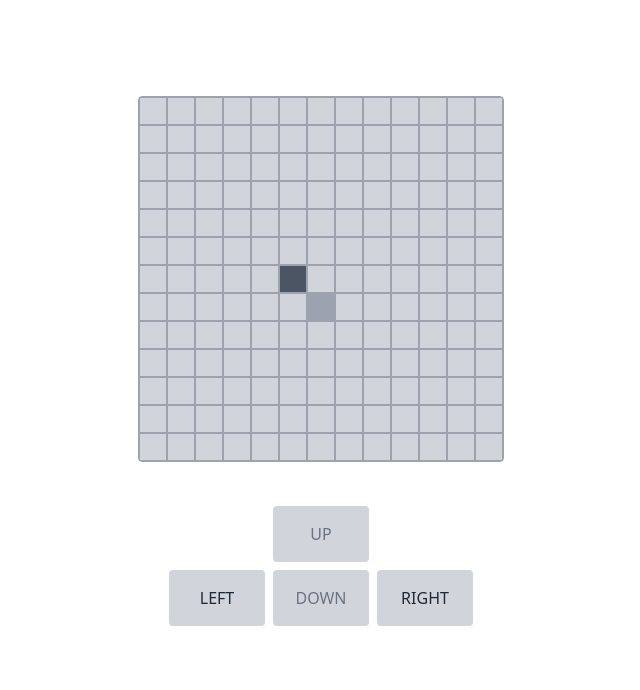
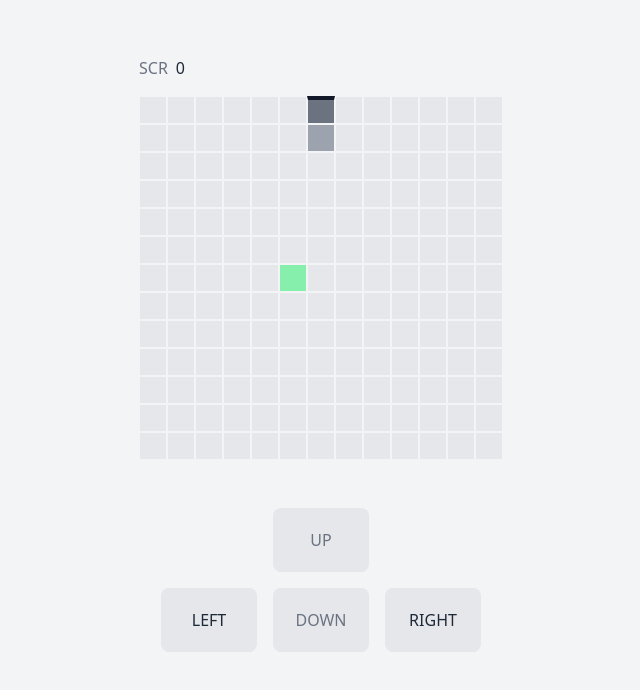
Before and after one commit to eyenalxai/snake, a React (Vite) app: page / in a window 1280 px wide. Shown: the top 690 px of the page, without its empty margins (319-959 px from the left). Built offline with nearby package versions, Linux system fonts and the light colour scheme.

Commit message:
feat: add restart, score, dark theme

```diff
--- a/src/App.tsx
+++ b/src/App.tsx
@@ -5,19 +5,22 @@ import {
   checkBodyCollision,
   decreaseSpeed,
   generateFruitPosition,
-  isValidKeypress,
   updateBody,
-  updatePosition
+  updatePosition,
+  wasdListener
 } from "./util"
 import { Playfield } from "./component/playfield/Playfield"
 import { Controls } from "./component/controls/Controls"
+import { Container } from "./component/Container"
+import { STARTING_HEAD_POSITION, STARTING_SNAKE_SIZE, STARTING_SPEED } from "./config"
+import { Menu } from "./component/menu/Menu"
 
 export function App() {
-  const [collision, setCollision] = useState(false)
+  const [isCollision, setIsCollision] = useState(false)
 
-  const [headPosition, setHeadPosition] = useState<Position>([6, 6])
-  const [snakeBody, setSnakeBody] = useState<Position[]>([headPosition])
-  const [fruitPosition, setFruitPosition] = useState(generateFruitPosition(snakeBody))
+  const [headPosition, setHeadPosition] = useState<Position>(STARTING_HEAD_POSITION)
+  const [snakeBody, setSnakeBody] = useState<Position[]>([STARTING_HEAD_POSITION])
+  const [fruitPosition, setFruitPosition] = useState(generateFruitPosition([STARTING_HEAD_POSITION]))
 
   const [direction, setDirection] = useState<Direction>("up")
 
@@ -27,54 +30,59 @@ export function App() {
     setDirection(data)
   }
 
-  const [speed, setSpeed] = useState(200)
-  const [snakeSize, setSnakeSize] = useState(1)
+  const [speed, setSpeed] = useState(STARTING_SPEED)
+  const [snakeSize, setSnakeSize] = useState(STARTING_SNAKE_SIZE)
 
-  const [, setScore] = useState(0)
+  const [score, setScore] = useState(0)
+
+  const playfieldRef = useRef<HTMLDivElement>(null)
+
+  function restart() {
+    if (playfieldRef.current) playfieldRef.current.focus()
+    setHeadPosition(STARTING_HEAD_POSITION)
+    setSnakeBody([STARTING_HEAD_POSITION])
+    setDirection("up")
+
+    setSpeed(STARTING_SPEED)
+    setSnakeSize(STARTING_SNAKE_SIZE)
+    setScore(0)
+
+    setIsCollision(false)
+  }
 
   useEffect(() => {
     const interval = setInterval(() => {
-      setHeadPosition((currentLoc) => updatePosition(direction, currentLoc))
-      if (checkBodyCollision(snakeBody, headPosition)) setCollision(true)
+      if (checkBodyCollision(snakeBody, updatePosition(direction, headPosition))) setIsCollision(true)
+      if (!isCollision) {
+        setHeadPosition(updatePosition(direction, headPosition))
+        setSnakeBody(updateBody(snakeBody, headPosition, snakeSize))
 
-      if (isEqual(headPosition, fruitPosition)) {
-        setScore((sc) => sc + 10)
-        setSnakeSize((sz) => sz + 1)
-        setFruitPosition(generateFruitPosition(snakeBody))
-        setSpeed((sp) => decreaseSpeed(sp))
+        if (isEqual(headPosition, fruitPosition)) {
+          setSnakeSize((sz) => sz + 1)
+          setScore((sc) => sc + snakeSize + 1)
+          setFruitPosition(generateFruitPosition(snakeBody))
+          setSpeed((sp) => decreaseSpeed(sp))
+        }
       }
-      if (!collision) setSnakeBody(updateBody(snakeBody, headPosition, snakeSize))
     }, speed)
 
-    window.addEventListener("keypress", (e) => {
-      const { key } = e
-      if (isValidKeypress(key, directionRef.current)) {
-        switch (key) {
-          case "w":
-            setDirectionRef("up")
-            break
-          case "a":
-            setDirectionRef("left")
-            break
-          case "s":
-            setDirectionRef("down")
-            break
-          case "d":
-            setDirectionRef("right")
-            break
-          default:
-            break
-        }
-      }
-    })
+    window.addEventListener("keypress", (e) => wasdListener(e, directionRef, setDirectionRef))
 
     return () => clearInterval(interval)
-  }, [direction, collision, fruitPosition, headPosition, snakeBody, snakeSize, speed])
+  }, [direction, isCollision, fruitPosition, headPosition, snakeBody, snakeSize, speed])
 
   return (
-    <div className="container mx-auto mt-24 max-w-max">
-      <Playfield fruitPosition={fruitPosition} snakeBody={snakeBody} />
+    <Container>
+      <Menu score={score} isCollision={isCollision} restart={() => restart()} />
+
+      <Playfield
+        ref={playfieldRef}
+        fruitPosition={fruitPosition}
+        snakeBody={snakeBody}
+        headPosition={headPosition}
+        currentDirection={direction}
+      />
       <Controls currentDirection={direction} onClick={setDirection} />
-    </div>
+    </Container>
   )
 }
--- /dev/null
+++ b/src/component/Container.tsx
@@ -0,0 +1,9 @@
+import { ReactNode } from "react"
+
+export function Container({ children }: { children: ReactNode }) {
+  return (
+    <div className="container mx-auto mt-14 max-w-max">
+      {children}
+    </div>
+  )
+}
--- a/src/component/controls/DirectionButton.tsx
+++ b/src/component/controls/DirectionButton.tsx
@@ -14,10 +14,11 @@ export function DirectionButton({ direction, currentDirection, onClick }: Contro
       disabled={disabled}
       onClick={() => onClick(direction)}
       type="button"
-      className={`w-24 h-14 transition bg-gray-300
-        ${disabled ? "text-gray-500" : "text-gray-800"}
+      className={`
+        w-24 h-16 m-2 transition duration-200 rounded-lg
+        bg-gray-200 dark:bg-gray-600
+        ${disabled ? "text-gray-500 dark:text-gray-400" : "text-gray-800 dark:text-gray-100 "}
         ${direction === "up" ? "col-span-3" : "col-span-1"}
-        rounded p-1 m-1
       `}
     >
       {direction.toUpperCase()}
--- /dev/null
+++ b/src/component/menu/Menu.tsx
@@ -0,0 +1,17 @@
+import { Score } from "./Score"
+import { Restart } from "./Restart"
+
+interface MenuProps {
+  score: number
+  isCollision: boolean
+  restart: () => void
+}
+
+export function Menu({ score, isCollision, restart }: MenuProps) {
+  return (
+    <div className="flex justify-between h-10">
+      <Score score={score} />
+      <Restart isCollision={isCollision} restart={restart} />
+    </div>
+  )
+}
--- /dev/null
+++ b/src/component/menu/Restart.tsx
@@ -0,0 +1,18 @@
+interface RestartProps {
+  isCollision: boolean
+  restart: () => void
+}
+
+export function Restart({ isCollision, restart }: RestartProps) {
+  if (!isCollision) return null
+
+  return (
+    <button
+      className="text-gray-700 dark:text-gray-300 ml-2 bg-gray-300 dark:bg-gray-700 w-28 h-8  rounded mb-2"
+      type="button"
+      onClick={restart}
+    >
+      RESTART
+    </button>
+  )
+}
--- /dev/null
+++ b/src/component/menu/Score.tsx
@@ -0,0 +1,8 @@
+export function Score({ score }: { score: number }) {
+  return (
+    <div className="flex">
+      <p className="mr-2 text-gray-500">SCR</p>
+      <p className="text-gray-800 dark:text-gray-300">{score}</p>
+    </div>
+  )
+}
--- a/src/component/playfield/Cell.tsx
+++ b/src/component/playfield/Cell.tsx
@@ -1,12 +1,21 @@
-import { paint } from "../../util"
+import { getBorderSide, paint } from "../../util"
+import { Direction } from "../../type"
 
 interface CellProps {
   isFruit: boolean
   isSnakeBody: boolean
+  isHead: boolean
+  currentDirection: Direction
 }
 
-export function Cell({ isFruit, isSnakeBody }: CellProps) {
+export function Cell({ isFruit, isSnakeBody, isHead, currentDirection }: CellProps) {
   return (
-    <div className={`h-7 w-7  border border-gray-400 ${paint(isFruit, isSnakeBody)}`} />
+    <div
+      className={`
+        h-7 w-7
+        border border-gray-100 dark:border-gray-800
+        ${isFruit && "transition duration-1000"}
+        ${paint(isFruit, isSnakeBody, isHead, getBorderSide(currentDirection))}`}
+    />
   )
 }
--- a/src/component/playfield/Playfield.tsx
+++ b/src/component/playfield/Playfield.tsx
@@ -1,25 +1,38 @@
 import { isEqual, range } from "lodash"
+import { forwardRef, PropsWithChildren } from "react"
 import { DIMENSIONS } from "../../config"
 import { Cell } from "./Cell"
-import { Position } from "../../type"
+import { Direction, Position } from "../../type"
 
 interface PlayfieldProps {
   snakeBody: Position[]
   fruitPosition: Position
+  headPosition: Position
+  currentDirection: Direction
 }
 
-export function Playfield({ snakeBody, fruitPosition }: PlayfieldProps) {
-  return (
-    <div className={`inline-grid grid-cols-${DIMENSIONS} border border-gray-400 rounded`}>
+export const Playfield = forwardRef<HTMLDivElement, PropsWithChildren<PlayfieldProps>>(({
+  snakeBody,
+  fruitPosition,
+  headPosition,
+  currentDirection
+
+}: PlayfieldProps, ref) => (
+  <div ref={ref} className={`inline-grid grid-cols-${DIMENSIONS}`}>
     {
       range(DIMENSIONS).map((idy) => range(DIMENSIONS).map((idx) => {
         const [x, y] = [idx, DIMENSIONS - idy - 1]
-          const isSnakeBody = snakeBody.some((kek) => isEqual(kek, [x, y]))
+
         return (
-            <Cell key={`x-${x} y-${y}`} isFruit={isEqual([x, y], fruitPosition)} isSnakeBody={isSnakeBody} />
+          <Cell
+            key={`x-${x} y-${y}`}
+            isFruit={isEqual([x, y], fruitPosition)}
+            isSnakeBody={snakeBody.some((kek) => isEqual(kek, [x, y]))}
+            isHead={isEqual([x, y], headPosition)}
+            currentDirection={currentDirection}
+          />
         )
       }))
     }
   </div>
-  )
-}
+))
--- a/src/config.ts
+++ b/src/config.ts
@@ -1,4 +1,10 @@
-import { Direction } from "./type"
+import { Direction, Position } from "./type"
 
 export const DIMENSIONS = 13
 export const DIRECTIONS: Direction[] = ["up", "left", "down", "right"]
+
+export const STARTING_HEAD_POSITION: Position = [6, 6]
+export const STARTING_SNAKE_SIZE = 1
+export const STARTING_SPEED = 400
+export const MIN_SPEED = 40
+export const SPEED_STEP = MIN_SPEED / 8
--- a/src/util.ts
+++ b/src/util.ts
@@ -1,15 +1,20 @@
 import { isEqual, random } from "lodash"
-import { DIMENSIONS } from "./config"
+import { MutableRefObject } from "react"
+import { DIMENSIONS, MIN_SPEED, SPEED_STEP } from "./config"
 import { Direction, Position } from "./type"
 
 export function decreaseSpeed(speed: number): number {
-  return speed <= 100 ? speed : speed - 10
+  return speed <= MIN_SPEED ? speed : speed - SPEED_STEP
 }
 
-export function paint(isFruit: boolean, isSnakeBody: boolean): string {
-  if (isSnakeBody) return "bg-gray-400"
-  if (isFruit) return "bg-gray-600"
-  return "bg-gray-300"
+export function paint(isFruit: boolean, isSnakeBody: boolean, isHead: boolean, direction: string): string {
+  if (isHead) {
+    return `bg-gray-500 dark:bg-gray-400
+    border-${direction}-gray-900  dark:border-${direction}-amber-500 border-${direction}-4 dark:border-${direction}-4`
+  }
+  if (isSnakeBody) return "bg-gray-400 dark:bg-gray-500"
+  if (isFruit) return "bg-green-300 dark:bg-green-300"
+  return "bg-gray-200 dark:bg-gray-700"
 }
 
 export function updatePosition(direction: Direction, currentPosition: Position): Position {
@@ -89,6 +94,48 @@ export function updateBody(snakeBody: Position[], headPosition: Position, size:
 }
 
 export function checkBodyCollision(snakeBody: Position[], headPosition: Position): boolean {
-  if (snakeBody.length > 3) return snakeBody.filter((pos) => isEqual(pos, headPosition)).length > 0
+  if (snakeBody.length >= 1) return snakeBody.filter((pos) => isEqual(pos, headPosition)).length > 0
   return false
 }
+
+// eslint-disable-next-line consistent-return
+export function getBorderSide(direction: Direction): string {
+  // eslint-disable-next-line default-case
+  switch (direction) {
+    case "up":
+      return "t"
+    case "down":
+      return "b"
+    case "left":
+      return "l"
+    case "right":
+      return "r"
+  }
+}
+
+export function wasdListener(
+  e: KeyboardEvent,
+  directionRef: MutableRefObject<Direction>,
+  // eslint-disable-next-line no-unused-vars
+  setDirectionRef: (dir: Direction) => void
+) {
+  const { key } = e
+  if (isValidKeypress(key, directionRef.current)) {
+    switch (key) {
+      case "w":
+        setDirectionRef("up")
+        break
+      case "a":
+        setDirectionRef("left")
+        break
+      case "s":
+        setDirectionRef("down")
+        break
+      case "d":
+        setDirectionRef("right")
+        break
+      default:
+        break
+    }
+  }
+}
--- a/tailwind.config.js
+++ b/tailwind.config.js
@@ -1,24 +1,41 @@
 module.exports = {
+  darkMode: "media",
   content: [
     "./index.html",
-    "./src/**/*.{js,ts,jsx,tsx}",
+    "./src/**/*.{js,ts,jsx,tsx}"
   ],
   safelist: [
-    'text-2xl',
-    'text-3xl',
+    "text-2xl",
+    "text-3xl",
+    "dark:border-t-amber-500",
+    "dark:border-b-amber-500",
+    "dark:border-l-amber-500",
+    "dark:border-r-amber-500",
+    "border-t-gray-900",
+    "border-b-gray-900",
+    "border-l-gray-900",
+    "border-r-gray-900",
+    "border-t-4",
+    "border-b-4",
+    "border-l-4",
+    "border-r-4",
+    "dark:border-t-4",
+    "dark:border-b-4",
+    "dark:border-l-4",
+    "dark:border-r-4",
     {
-      pattern: /grid-(cols)-([0-16])/,
-    },
+      pattern: /grid-cols-*/
+    }
   ],
   theme: {
     extend: {
       gridTemplateColumns: {
-        '13': 'repeat(13, minmax(0, 1fr))',
-        '14': 'repeat(14, minmax(0, 1fr))',
-        '15': 'repeat(15, minmax(0, 1fr))',
-        '16': 'repeat(16, minmax(0, 1fr))'
+        13: "repeat(13, minmax(0, 1fr))",
+        14: "repeat(14, minmax(0, 1fr))",
+        15: "repeat(15, minmax(0, 1fr))",
+        16: "repeat(16, minmax(0, 1fr))"
       }
     }
   },
-  plugins: [],
+  plugins: []
 }
```
Also changed, not shown: index.html (+9 -9 lines). Lines whose indentation alone changed are shown as unchanged.
